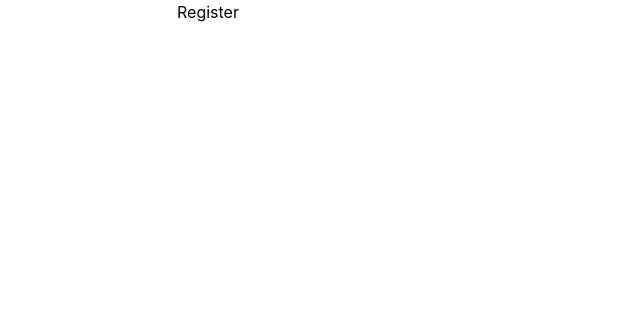
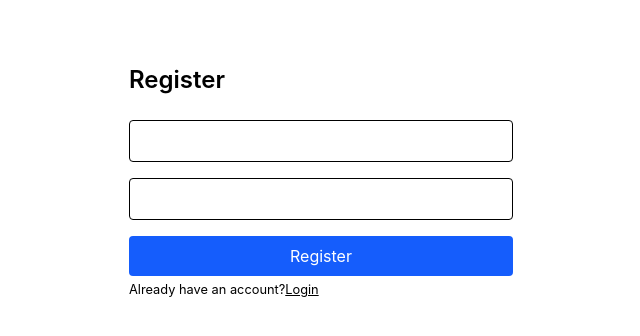
Before and after one commit to Anshuman56/book-tracker-frontend, a React (Vite) app: page /register in a window 1280 px wide. Shown: the top 336 px of the page, without its empty margins (319-959 px from the left). Built offline with nearby package versions, Linux system fonts and the light colour scheme.

Commit message:
add the middleware requireAuth and style

```diff
--- a/src/App.jsx
+++ b/src/App.jsx
@@ -2,6 +2,7 @@ import { BrowserRouter, Route, Routes } from "react-router";
 import Home from "./home";
 import Register from "./register";
 import Login from "./login";
+import RequireAuth from "./requireAuth";
 
 export default function App() {
   return (
@@ -10,7 +11,14 @@ export default function App() {
         <Route path="/" element={<Home />} />
         <Route path="/login" element={<Login />} />
         <Route path="/register" element={<Register />} />
-        <Route path="/books" element={<h1>books</h1>} />
+        <Route
+          path="/books"
+          element={
+            <RequireAuth>
+              <h1>books</h1>
+            </RequireAuth>
+          }
+        />
       </Routes>
     </BrowserRouter>
   );
--- a/src/login.jsx
+++ b/src/login.jsx
@@ -1,14 +1,21 @@
 import { useState } from "react";
 import { apiFetch } from "./api";
-import { useNavigate } from "react-router";
+import { Link, useNavigate } from "react-router";
 import { setToken } from "./auth";
 
 export default function Login() {
   const [email, setEmail] = useState("");
   const [password, setPassword] = useState("");
+  const [error, setError] = useState("");
+  const [loading, setLoading] = useState(false);
 
   const navigator = useNavigate();
   async function handleLogin() {
+    setLoading(true);
+    if (email.trim() === "" || password.trim() === "") {
+      setError("Field most not be empty");
+      return;
+    }
     try {
       const data = await apiFetch("/login", {
         method: "post",
@@ -19,21 +26,40 @@ export default function Login() {
       navigator("/books");
     } catch (err) {
       console.log(err.message);
+      setError(err.message || "Something went wrong");
+    } finally {
+      setLoading(false);
     }
   }
   return (
-    <div>
+    <div className="max-w-sm mx-auto mt-16">
+      <h1 className="text-2xl font-semibold mb-6">Login</h1>
       <input
         type="text"
         value={email}
+        className="w-full mb-4 px-3 py-2 border rounded"
         onChange={(e) => setEmail(e.target.value)}
       />
       <input
-        type="text"
+        type="password"
         value={password}
+        className="w-full mb-4 px-3 py-2 border rounded"
         onChange={(e) => setPassword(e.target.value)}
       />
-      <button onClick={handleLogin}>Login</button>
+      {loading && <h2>Loading...</h2>}
+      {error && <h2 className="text-sm text-red-600">{error}</h2>}
+      <button
+        className="w-full py-2 bg-blue-600 text-white rounded hover:bg-blue-700"
+        onClick={handleLogin}
+      >
+        Login
+      </button>
+      <small>
+        Already have an account?
+        <Link className="underline" to={"/register"}>
+          Register
+        </Link>
+      </small>
     </div>
   );
 }
--- a/src/register.jsx
+++ b/src/register.jsx
@@ -1,13 +1,21 @@
 import { useState } from "react";
 import { apiFetch } from "./api";
-import { useNavigate } from "react-router";
+import { Link, useNavigate } from "react-router";
 
 export default function Register() {
   const [email, setEmail] = useState("");
   const [password, setPassword] = useState("");
+  const [error, setError] = useState("");
+  const [loading, setLoading] = useState(false);
 
   const navigator = useNavigate();
   async function handleRegister() {
+    setLoading(true);
+    if (email.trim() === "" || password.trim() === "") {
+      setError("Field most not be empty");
+      return;
+    }
+
     try {
       const data = await apiFetch("/register", {
         method: "post",
@@ -17,21 +25,40 @@ export default function Register() {
       navigator("/login");
     } catch (err) {
       console.log(err.message);
+      setError(err.message || "Something went wrong");
+    } finally {
+      setLoading(false);
     }
   }
   return (
-    <div>
+    <div className="max-w-sm mx-auto mt-16">
+      <h1 className="text-2xl font-semibold mb-6">Register</h1>
       <input
         type="text"
         value={email}
+        className="w-full mb-4 px-3 py-2 border rounded"
         onChange={(e) => setEmail(e.target.value)}
       />
       <input
-        type="text"
+        type="password"
         value={password}
+        className="w-full mb-4 px-3 py-2 border rounded"
         onChange={(e) => setPassword(e.target.value)}
       />
-      <button onClick={handleRegister}>Register</button>
+      {loading && <h2>Loading...</h2>}
+      {error && <h2 className="text-sm text-red-600">{error}</h2>}
+      <button
+        className="w-full py-2 bg-blue-600 text-white rounded hover:bg-blue-700"
+        onClick={handleRegister}
+      >
+        Register
+      </button>
+      <small>
+        Already have an account?
+        <Link className="underline" to={"/login"}>
+          Login
+        </Link>
+      </small>
     </div>
   );
 }
--- /dev/null
+++ b/src/requireAuth.jsx
@@ -0,0 +1,13 @@
+import { useNavigate } from "react-router";
+import { getToken } from "./auth";
+import { useEffect } from "react";
+
+export default function RequireAuth({ children }) {
+  const navigator = useNavigate();
+  const token = getToken();
+  useEffect(() => {
+    if (!token) navigator("/login");
+  });
+
+  return children;
+}
```
